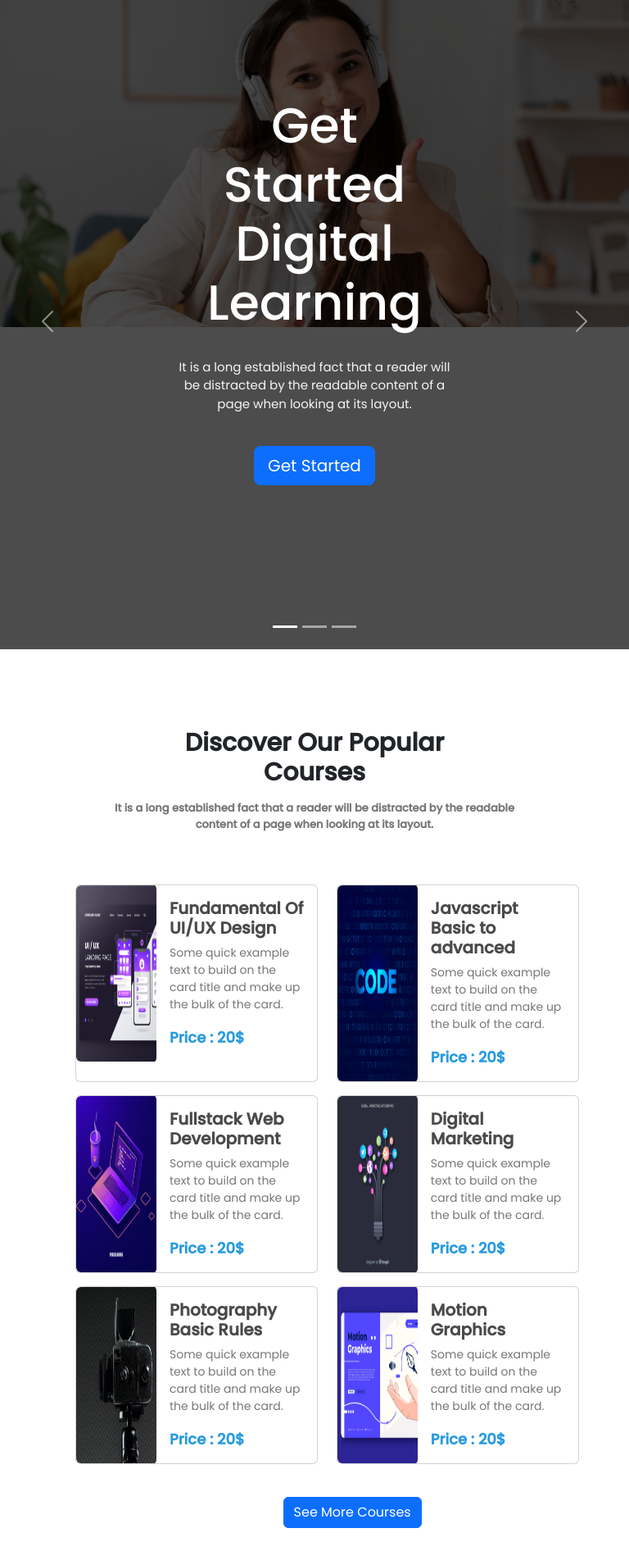
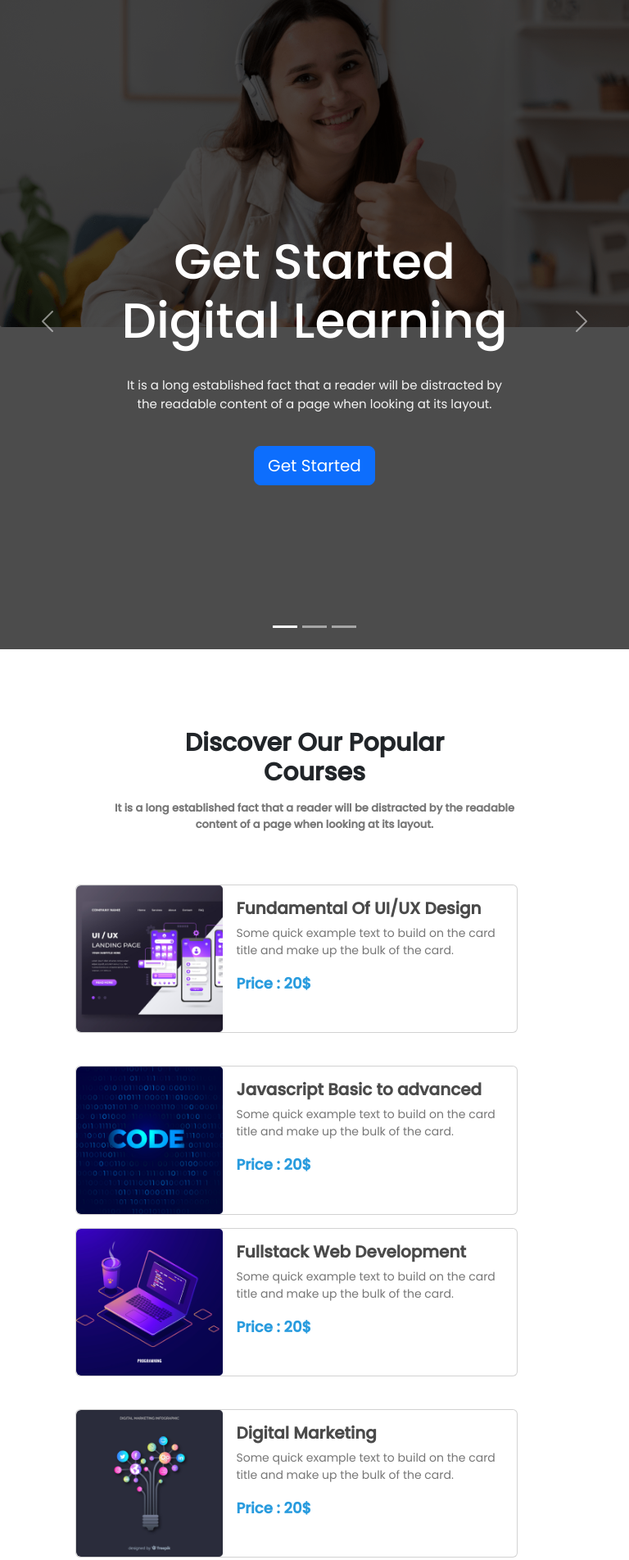
Before and after one commit to nusratjui/Assignment-3, a plain HTML site: page index.html in a window 768 px wide. Shown: the part 64-1967 px from the top of the page at 82% size. Drawn offline with nearby package versions, Linux system fonts and the light colour scheme.

Commit message:
responsive

```diff
--- a/index.html
+++ b/index.html
@@ -302,7 +302,7 @@
   <section>
       <div class="popular">
          <h5>Frequently Asked Questions</h5>
-          <p id="edu"><b>The purpose of a FAQ is generally to provide information on frequent questions<br> or concerns; however, the format is a useful means of organizing information, and text consisting of questions</b></P><br><br>
+          <p id="edu"><b>The purpose of a FAQ is generally to provide information on frequent questions.<br>The format is a useful means of organizing information and text consisting of questions</b></P><br><br>
       </div>
 
       <!-- Accoordion part -->
--- a/style.css
+++ b/style.css
@@ -211,3 +211,37 @@ body{
         margin-right: 30%;
     }
 }
+
+/* Tablet devices */
+@media only screen and (min-width: 689px) and (max-width: 900px){
+    .carousel-caption{
+        padding-left: 2%;
+        padding-right: 2%;
+        margin-left: 2%;
+        margin-right: 2%;
+        flex-wrap: wrap;
+    }
+    .digital{
+        font-size: 20%;
+    }
+    .card_one{
+        display: grid;
+
+    }
+    .card_one img{
+        width: 100%;
+        height: 100%;
+    }
+    .card_two{
+        display: grid;
+        margin-left: 12%;
+    }
+    .card_two img{
+        width: 100%;
+        height: 100%;
+
+    }
+    .card_three{
+        display: none;
+    }
+}
```
